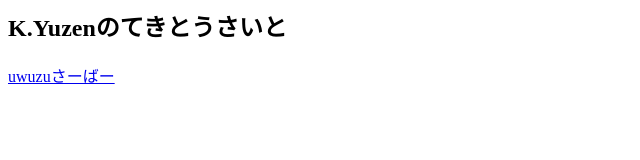
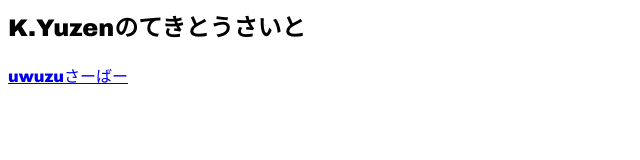
Before and after one commit to K-Yuzen-GitHub/K-Yuzen-GitHub.github.io, a plain HTML site: page index.html in a window 1280 px wide. Shown: the whole page, without its empty margins (0-640 px from the left). Drawn offline with Linux system fonts and the light colour scheme.

Commit message:
Update index.html

```diff
--- a/index.html
+++ b/index.html
@@ -1,6 +1,11 @@
 <html>
   <head>
     <title>K.Yuzenのてきとうさいと</title>
+    <style>
+      body {
+        font-family: "arial black", sans-serif;
+      }
+    </style>
   </head>
   <body>
     <h2>K.Yuzenのてきとうさいと</h2>
```
